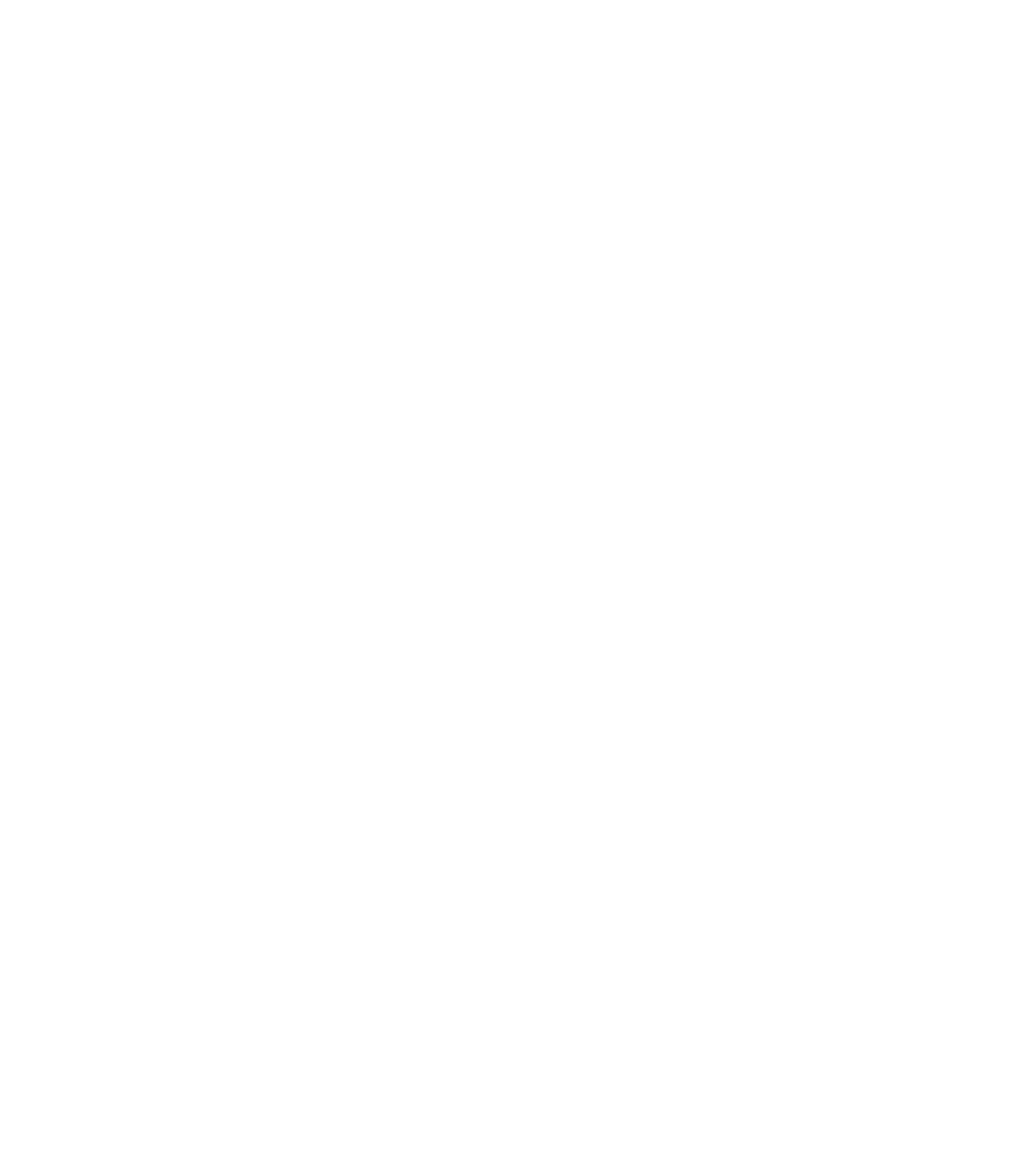
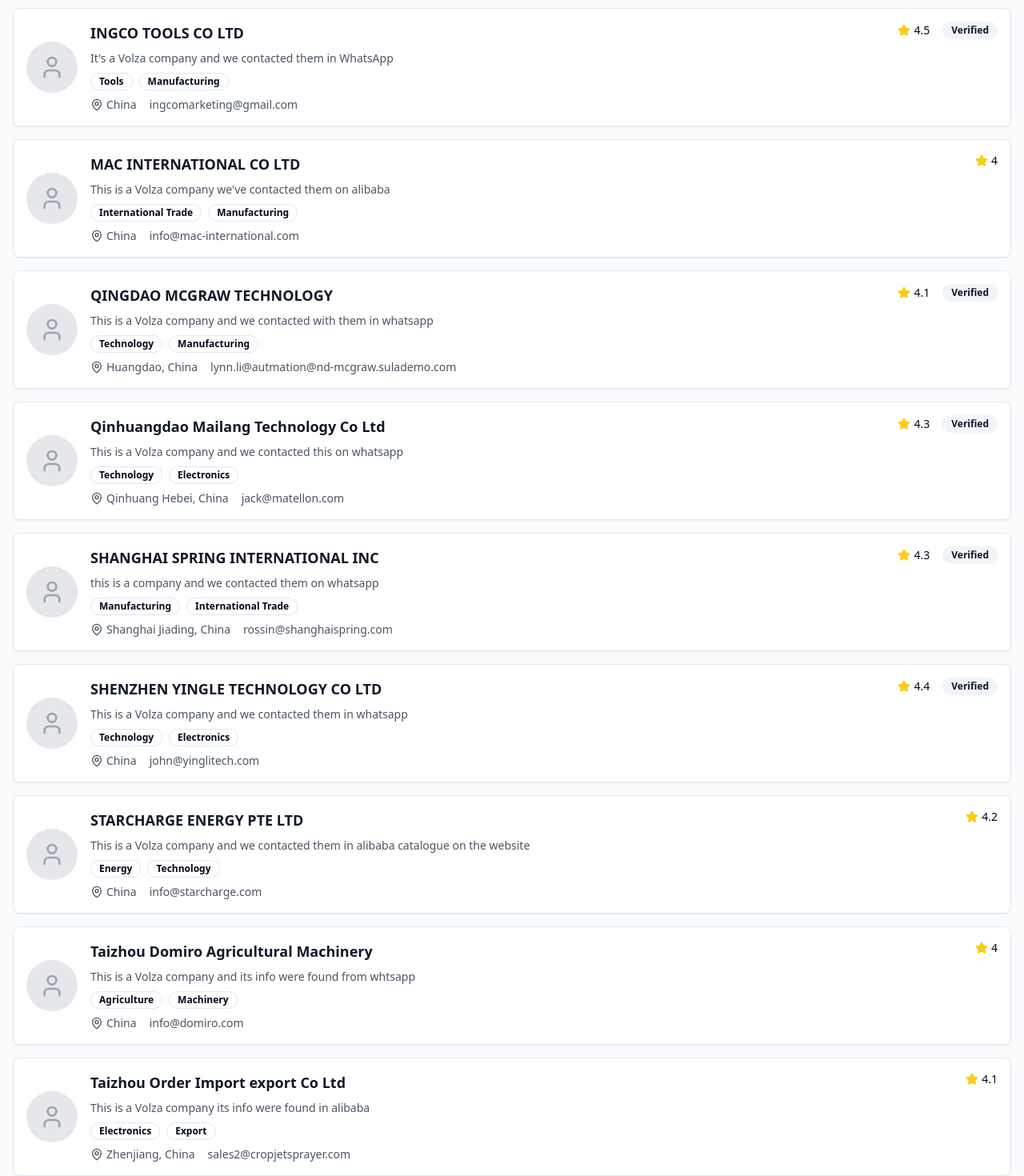
Before and after one commit to Befach/supply-flow-connect, a React (Vite) app: page /suppliers in a window 1280 px wide. Shown: the part 1280-2750 px from the top of the page at 80% size. Before the commit the page ends 1142 px from the top, so only its background shows below. Built offline with nearby package versions, Linux system fonts and the light colour scheme.

Commit message:
Add supplier data
Added new supplier data to the suppliers list.

```diff
--- a/src/data/suppliers.ts
+++ b/src/data/suppliers.ts
@@ -52,5 +52,187 @@ export const suppliers: Supplier[] = [
     },
     rating: 4.7,
     verified: true
+  },
+  {
+    id: "4",
+    name: "Zhenjiang Chenhui Electronic Technology",
+    description: "This is a Volza company and I got its info from alibaba",
+    categories: ["Electronics", "Technology"],
+    location: "Zhenjiang, China",
+    contact: {
+      email: "info@chenhui-en.alibaba.com",
+      phone: "861338812350"
+    },
+    rating: 4.2,
+    verified: false
+  },
+  {
+    id: "5",
+    name: "Taizhou Order Import export Co Ltd",
+    description: "This is a Volza company its info were found in alibaba",
+    categories: ["Electronics", "Export"],
+    location: "Zhenjiang, China",
+    contact: {
+      email: "sales2@cropjetsprayer.com",
+      phone: "+86 13656891521"
+    },
+    rating: 4.1,
+    verified: false
+  },
+  {
+    id: "6",
+    name: "Qinhuangdao Mailang Technology Co Ltd",
+    description: "This is a Volza company and we contacted this on whatsapp",
+    categories: ["Technology", "Electronics"],
+    location: "Qinhuang Hebei, China",
+    contact: {
+      email: "jack@matellon.com",
+      phone: "+86 188 3350 0632"
+    },
+    rating: 4.3,
+    verified: true
+  },
+  {
+    id: "7",
+    name: "Taizhou Domiro Agricultural Machinery",
+    description: "This is a Volza company and its info were found from whtsapp",
+    categories: ["Agriculture", "Machinery"],
+    location: "China",
+    contact: {
+      email: "info@domiro.com",
+      phone: "+86 13857638376"
+    },
+    rating: 4.0,
+    verified: false
+  },
+  {
+    id: "8",
+    name: "STARCHARGE ENERGY PTE LTD",
+    description: "This is a Volza company and we contacted them in alibaba catalogue on the website",
+    categories: ["Energy", "Technology"],
+    location: "China",
+    contact: {
+      email: "info@starcharge.com",
+      phone: "N/A"
+    },
+    rating: 4.2,
+    verified: false
+  },
+  {
+    id: "9",
+    name: "HUIZHOU SUPERPOWER TECH CO LTD",
+    description: "this is a Volza company and its info were found in alibaba",
+    categories: ["Technology", "Power"],
+    location: "Guangdor Huizhou, China",
+    contact: {
+      email: "info@superpower.com",
+      phone: "N/A"
+    },
+    rating: 4.1,
+    verified: false
+  },
+  {
+    id: "10",
+    name: "FENGXIAN CHANGQING NEW ENERGY C",
+    description: "This is a Volza company and it's info were found in alibaba",
+    categories: ["Energy", "Technology"],
+    location: "Jiangsu Province, China",
+    contact: {
+      email: "info@changqing.com",
+      phone: "85251405164"
+    },
+    rating: 4.0,
+    verified: false
+  },
+  {
+    id: "11",
+    name: "SHENZHEN YINGLE TECHNOLOGY CO LTD",
+    description: "This is a Volza company and we contacted them in whatsapp",
+    categories: ["Technology", "Electronics"],
+    location: "China",
+    contact: {
+      email: "john@yinglitech.com",
+      phone: "+86 134105126"
+    },
+    rating: 4.4,
+    verified: true
+  },
+  {
+    id: "12",
+    name: "Ultra Power Technology Limited",
+    description: "This is a Volza company and we contacted them in alibaba",
+    categories: ["Technology", "Power"],
+    location: "China",
+    contact: {
+      email: "info@ultrapower.hk",
+      phone: "-13713933009"
+    },
+    rating: 4.2,
+    verified: false
+  },
+  {
+    id: "13",
+    name: "INGCO TOOLS CO LTD",
+    description: "It's a Volza company and we contacted them in WhatsApp",
+    categories: ["Tools", "Manufacturing"],
+    location: "China",
+    contact: {
+      email: "ingcomarketing@gmail.com",
+      phone: "861806192565l"
+    },
+    rating: 4.5,
+    verified: true
+  },
+  {
+    id: "14",
+    name: "SHANGHAI SPRING INTERNATIONAL INC",
+    description: "this is a company and we contacted them on whatsapp",
+    categories: ["Manufacturing", "International Trade"],
+    location: "Shanghai Jiading, China",
+    contact: {
+      email: "rossin@shanghaispring.com",
+      phone: "-19728460420"
+    },
+    rating: 4.3,
+    verified: true
+  },
+  {
+    id: "15",
+    name: "QINGDAO MCGRAW TECHNOLOGY",
+    description: "This is a Volza company and we contacted with them in whatsapp",
+    categories: ["Technology", "Manufacturing"],
+    location: "Huangdao, China",
+    contact: {
+      email: "lynn.li@autmation@nd-mcgraw.sulademo.com",
+      phone: "+86 199 4175 6632"
+    },
+    rating: 4.1,
+    verified: true
+  },
+  {
+    id: "16",
+    name: "MAC INTERNATIONAL CO LTD",
+    description: "This is a Volza company we've contacted them on alibaba",
+    categories: ["International Trade", "Manufacturing"],
+    location: "China",
+    contact: {
+      email: "info@mac-international.com",
+      phone: "+86 13501639517"
+    },
+    rating: 4.0,
+    verified: false
+  },
+  {
+    id: "17",
+    name: "WUXI TENGHUI ELECTRIC VEHICLES CO LTD",
+    description: "This is Volza company and we've contacted with them in alibaba",
+    categories: ["Electric Vehicles", "Manufacturing"],
+    location: "China",
+    contact: {
+      email: "info@tenghui-ev.com",
+      phone: "+86 13857638376"
+    },
+    rating: 4.2,
+    verified: false
   }
 ];
```
